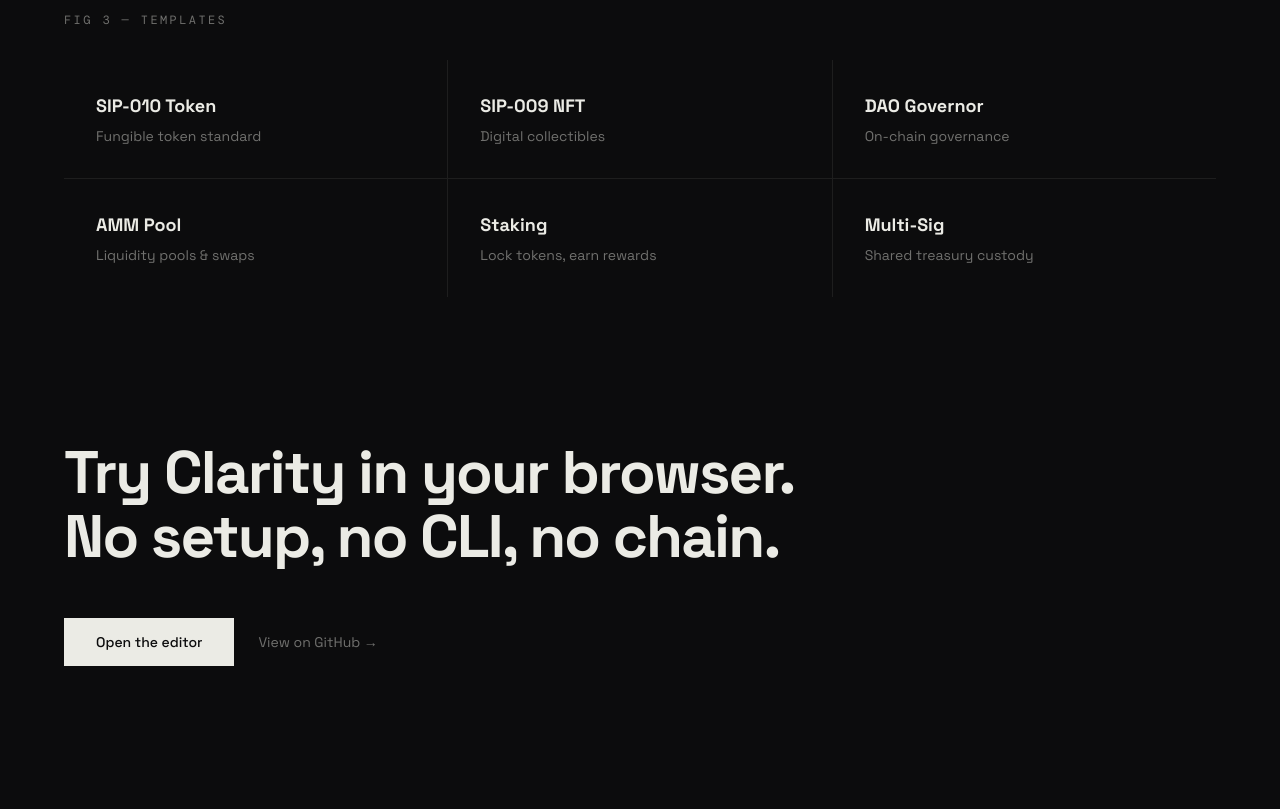
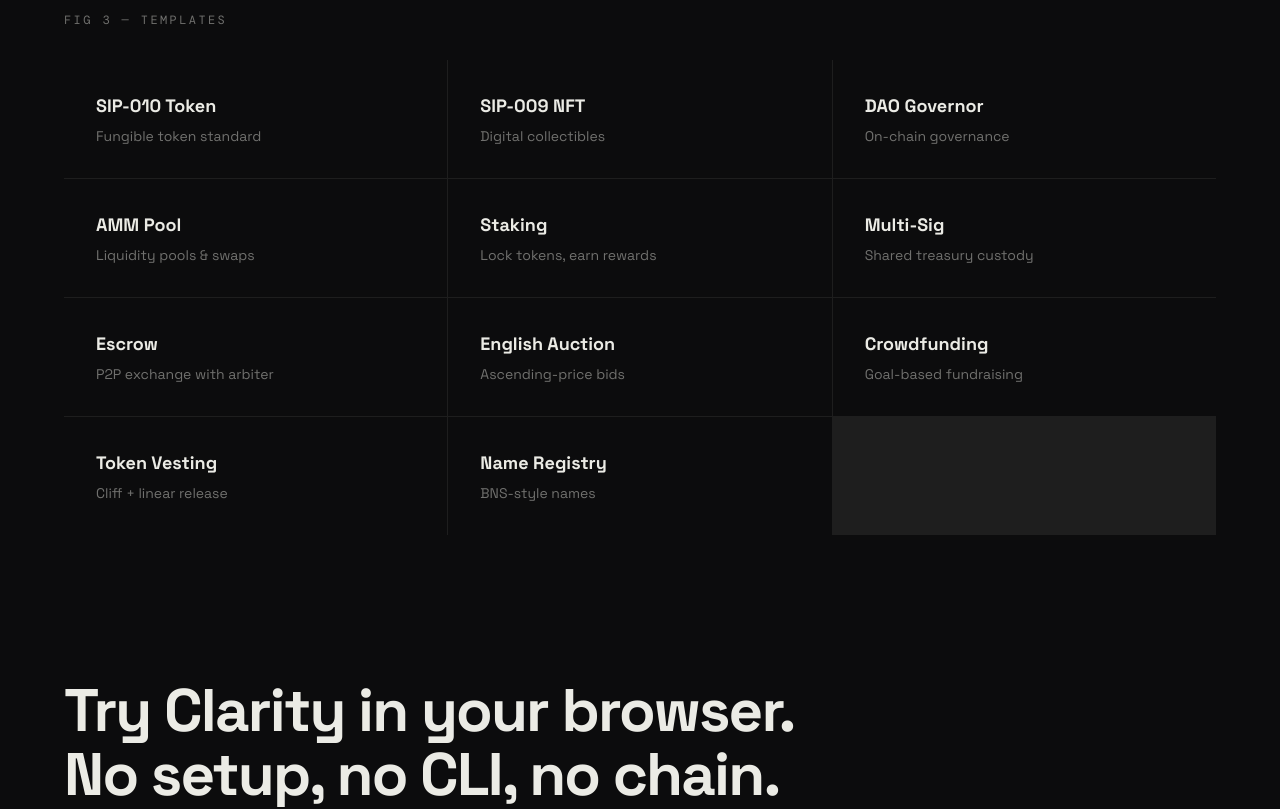
Before and after one commit to subheeksh5599/ClarityForge, a Next.js app: page / in a window 1280 px wide. Shown: the part 2566-3375 px from the top of the page. Built offline with nearby package versions, Linux system fonts and the light colour scheme.

Commit message:
fix: update landing page template grid with all 11 templates

```diff
--- a/src/app/page.tsx
+++ b/src/app/page.tsx
@@ -142,6 +142,11 @@ export default function Home() {
                 ["amm", "AMM Pool", "Liquidity pools & swaps"],
                 ["staking", "Staking", "Lock tokens, earn rewards"],
                 ["multisig", "Multi-Sig", "Shared treasury custody"],
+                ["escrow", "Escrow", "P2P exchange with arbiter"],
+                ["auction", "English Auction", "Ascending-price bids"],
+                ["crowdfund", "Crowdfunding", "Goal-based fundraising"],
+                ["vesting", "Token Vesting", "Cliff + linear release"],
+                ["name-registry", "Name Registry", "BNS-style names"],
               ].map(([slug, name, desc]) => (
                 <Link key={slug} href={`/demo?template=${slug}`} className="bg-bg p-8 hover:bg-text/[0.02] transition-colors cursor-pointer block">
                   <h3 className="text-lg font-bold mb-1.5">{name}</h3>
```
